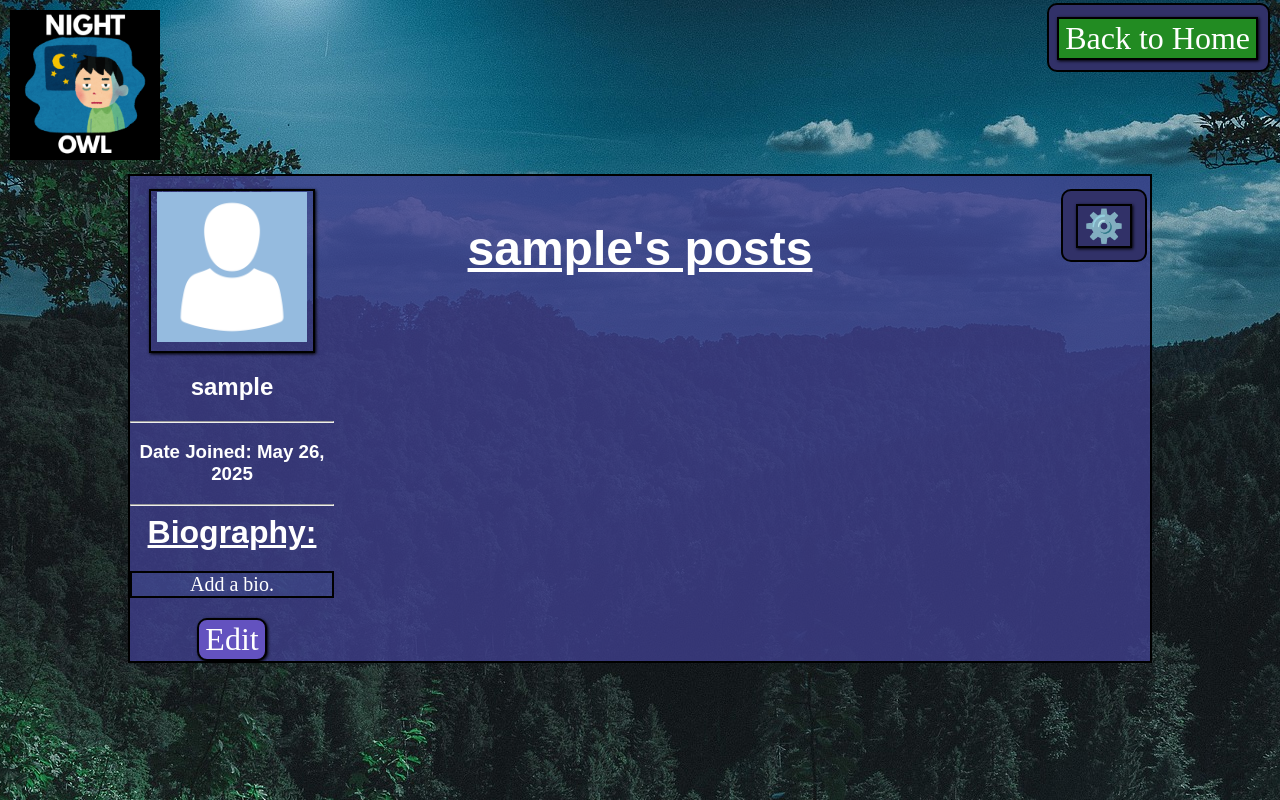
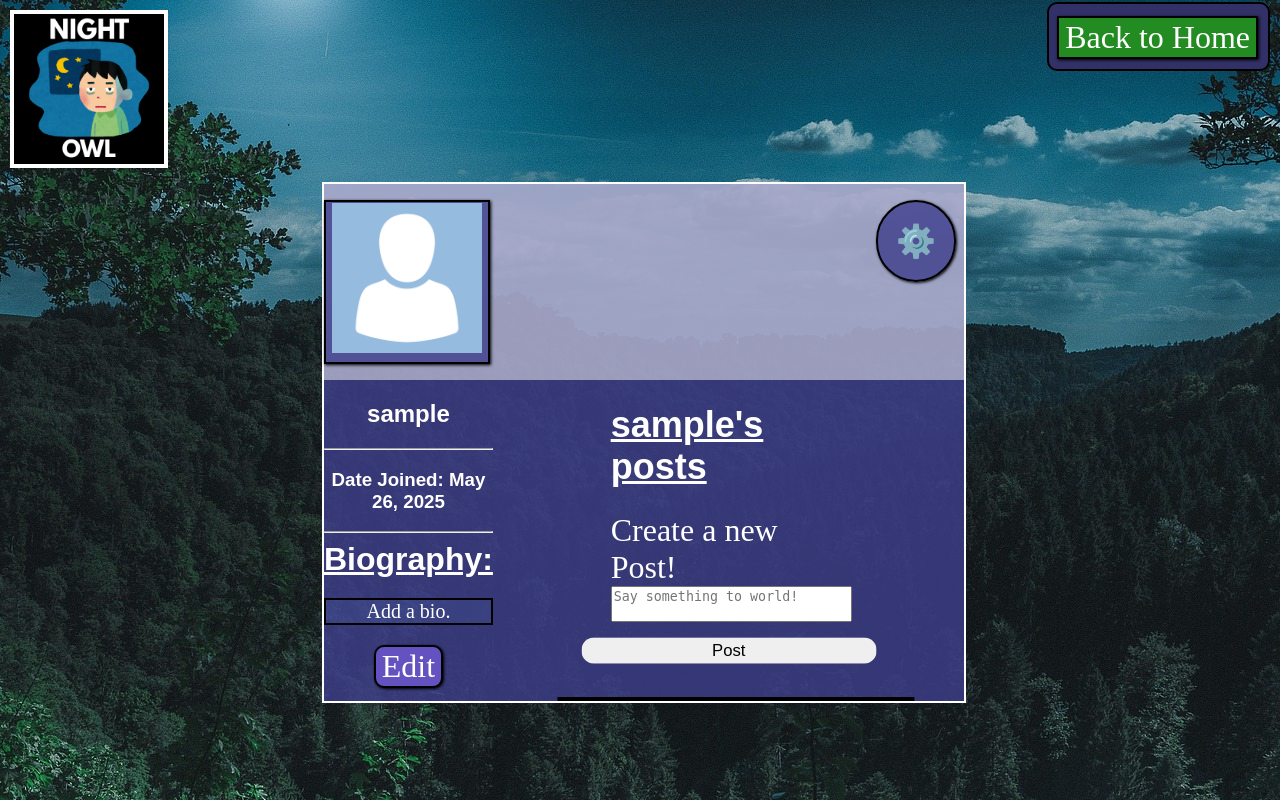
Before and after one commit to JoshuaThai/Microblogging-App, a Django app: page /profile/id/1/ in a window 1280 px wide. Run offline with Django 5.2, Linux system fonts and the light colour scheme; the visitor is signed in with stand-in values (Sample User, id 1); data comes from the database, SQL or seed files in the repository; data that the repository does not hold is empty.

Commit message:
Implement Post Creation Feature

```diff
--- a/BlogProject/Blog/static/css/style.css
+++ b/BlogProject/Blog/static/css/style.css
@@ -32,6 +32,7 @@ button{
 
 button:hover{
   /*scale: 120%;*/
+  cursor: pointer;
   opacity: 75%;
 }
 
@@ -115,11 +116,29 @@ label{
   font-family: "sans-serif";
 }
 
+/* Profile CSS */
+.userBio{
+  background-color: rgba(92,146,214,0.1);
+  border: 2px solid black;
+  font-size: 20px;
+  color: white;
+  text-align: center;
+}
+
+.posts{
+  /*max-width: 700px;*/
+  border: 2px solid black;
+  width: 200%;
+    transform: translateX(-50%);
+}
+
 .userPosts{
   background-color: rgba(92,146,214,0.1);
   border: 2px solid black;
+  border-radius: 10px;
   font-size: 20px;
-  color: white
+  color: white;
+  text-align: center;
 }
 
 a:visited{color:red;}
@@ -127,3 +146,8 @@ a:visited{color:red;}
 a{color:white;}
 
 a:hover{color:black}
+
+input[type="submit"]:hover{
+  cursor: pointer;
+  opacity: 50%;
+}
--- a/BlogProject/Blog/templates/profile.html
+++ b/BlogProject/Blog/templates/profile.html
@@ -21,68 +21,131 @@
             min-height: 100vh;
         }
 
-        .logo{
-            display: inline-block;
+        header{
+            display: flex;
+            flex-direction: row;
+            flex: 1 1 auto;
+        }
+
+        .logo img{
+            border: 4px solid white;
         }
 
         .signIn{
-            display: inline-block;
-            margin-top: -100px;
+            margin-top: -109px;
+        }
+        #profile{
+            display: flex;
+            flex: 1 1 auto;
+            justify-content: center;
+            align-items: center;
+            background-color: rgba(63, 63, 140, 0.8);
+            max-width:50vw;
+            min-height: 50vh;
+            transform: translate(50%, 0%);
+            border: 2px solid white;
+        }
+        #profileInfo {
+            display: grid;
+            grid-template-areas:
+            "top top"
+            "user_bio postSection";
+            grid-template-columns: 1fr 3fr;
+        }
+        {#Assigning the grid area#}
+        #profileInfo > #top{
+            grid-area: top;
+        }
+        #top{
+            display: flex;
+            flex: 1 1 auto;
+            justify-content: space-between;
+            padding-top: 1em;
+            padding-bottom: 1em;
+            background-color: rgba(255,255,255,0.5);
+        }
+        #settings{
+            background-color: rgba(63, 63, 140, 0.8);
+            border-radius: 2000px;
+            width: 12.5%;
+            height: 50%;
+            transform: translateX(-10%);
+        }
+        #profilePic{
+            background-color: rgba(63, 63, 140, 0.8);
+        }
+        #profileInfo > #user_bio{
+            grid-area: user_bio;
         }
 
-        #profile{
+        #user_bio{
+            text-align: center;
+        }
+
+        #profileInfo > #postSection{
+            grid-area: postSection;
+        }
+        #postSection{
+            display: grid;
+            grid-template-areas:
+            "createPost"
+            "posts";
+            grid-template-columns: 0.5fr;
+            justify-content: center;
+            {#border: 2px solid black;#}
+        }
+
+        #postSection > #createPost{
+            grid-area: createPost;
+        }
+        #createPost{
             display: flex;
-            background-color: rgba(63, 63, 140, 0.8);
-            justify-content: center;
-            padding-top: 1%;
-            margin-left: 10%;
-            margin-right: 10%;
-            margin-bottom: auto;
-            border: 2px solid black;
+            flex-direction: column;
+        }
+        #createPost form{
+            display: flex;
+            flex-direction: column;
+        }
 
+        #postSection > .posts{
+            grid-area: posts;
         }
-        #nav{
-            position: absolute;
-            margin-left: 72.5%;
-            border: 2px solid black;
-            border-radius: 10px;
-            padding: 1%;
-            background-color: rgb(49,49,104);
+        .userPosts{
+            display: flex;
+            flex-direction: column;
         }
-        #profileInfo{
-            margin-right: 80%; text-align: center;
+        {# Where the user's posts are listed out#}
+        .posts{
+            display: flex;
+            flex-direction: column;
+            max-width: 150%;
+            transform: translateX(-15%);
         }
-        #bioBox{
-            background-color: rgb(49,49,104);
-            position: absolute;
+        {##create:hover{#}
+        {#    cursor: pointer;#}
+        {#    opacity: 50%;#}
+        {##}
+        {##bioBox{#}
+        {#    background-color: rgb(49,49,104);#}
+        {#    position: absolute;#}
             {#display: flex;#}
             {#justify-content: center;#}
-            justify-content: center; /* vertical center */
-            align-items: center;     /* horizontal center */
-            width: 50%;
-            height: 50%;
-            left: 25%;
-            top: 25%;
-            z-index: 1;
-            border: 10px solid black;
-            text-align: center;
-        }
-        form{
-            display: flex;
-            flex-direction: column;
-            align-items: center;
+        {#    justify-content: center; /* vertical center */#}
+        {#    align-items: center;     /* horizontal center */#}
+        {#    width: 50%;#}
+        {#    height: 50%;#}
+        {#    left: 25%;#}
+        {#    top: 25%;#}
+        {#    z-index: 1;#}
+        {#    border: 10px solid black;#}
+        {#    text-align: center;#}
+        {##}
+        {#form{#}
+        {#    display: flex;#}
+        {#    flex-direction: column;#}
+        {#    align-items: center;#}
             {#height: 50%;#}
-        }
-        #bio{
-            width: 100%;
-            max-width: 600px;
-        }
-        #bioButton{
-            align-content: center;
-        }
-        #postSection{
-            position:absolute;
-        }
+        {##}
         </style>
 </head>
 <body>
@@ -94,15 +157,15 @@
                     {% csrf_token %}
                     <label for="bio">Biography</label><br><br>
 {#                            <input type="hidden" id="user_id" name="user_id" value="{{ profile_user.id }}">#}
-                     <textarea id="bio" name="bio" style = "resize: none; width: 200%;"
-                               maxlength="200">
-
-                     </textarea><br>
+                    <input type="hidden" name="action" value="editBio">
+                     <textarea id="bio" name="bio" style = "resize: block; width: 200%; max-height: 150%"
+                               maxlength="200"></textarea><br>
                     <input type="submit" value="Submit Biography"><br><br>
                 </form>
             <button id ="bioButton" onclick="showBox()">Close</button>
             </div>
         </div>
+
         <header>
             <div class = "logo">
                 <img src = "{% static 'images/Logo.png' %}" alt= "Night Owl logo" width="150" height="150">
@@ -111,45 +174,69 @@
                  <button class = "signUp" onclick = "location.href='{% url 'home' %}'">Back to Home</button>
              </div>
          </header>
+
         <div id = "profile">
+            <div id="profileInfo">
                 {#            margin-right: 400px;#}
-            <aside id = "profileInfo">
-{#                <h2>{{ profile_user.username }}!</h2>#}
-                <button onclick="alert('Clicked to view profile picture!')">
+                <div id="top">
+                    <button id="profilePic" onclick="alert('Clicked to view profile picture!')">
                         <img src="{% static 'images/placeholder_avatar.png' %}"
                          alt = "{{ profile_user.username }}'s profile picture"
                     width="150" height ="150">
                     </button>
+                    <button id="settings" onclick = "location.href='{% url 'settings' profile_user.id %}'">
+                        ⚙️</button>
+                </div>
+                <div id = "user_bio">
+    {#                <h2>{{ profile_user.username }}!</h2>#}
                     <h2>{{ profile_user.username }}</h2>
                     <hr>
                     <h3>Date Joined: {{ profile_user.accountCreated|date:"F j, Y" }}</h3>
                     <hr>
                     <label for="bio" style="font-family: sans-serif"><b><u>Biography:</u></b></label><br>
                     {% if profile_user.bio %}
-                    <p class = "userPosts">{{ profile_user.bio}}</p>
+                        <p class = "userBio">{{ profile_user.bio}}</p>
                     {% else %}
-                    <p class = "userPosts"> Add a bio.</p>
+                        <p class = "userBio"> Add a bio.</p>
                     {% endif %}
                     <button style ="border-radius: 10px; background-color: #6352bf;"
                             onclick = "showBox();">
                         Edit</button>
-            </aside>
+                </div>
+
                 <main id="postSection">
-                <h1 style="font-size: 48px; text-decoration: underline">{{ profile_user.username}}'s posts</h1>
+                    <div id="createPost">
+                        <h1 style="font-size: 36px; text-decoration: underline">
+                            {{ profile_user.username}}'s posts</h1>
+                    {% if profile_user.id == viewerId %}
+                        <form method="post" action="{% url 'profile' profile_user.id %}">
+                        {% csrf_token %}
+                            <input type="hidden" name="action" value="addPost">
+                            <label for="post">Create a new Post!</label>
+                            <textarea id="post" name="post" style = "resize: none; width: 100%;"
+                                      maxlength="200" placeholder="Say something to world!"></textarea><br>
+                        <input id="create" type="submit" value="Post"><br><br>
+                        </form>
+                    {% endif %}
+                    </div>
                     <div class="posts">
-
+                        {% for post in userPosts %}
+                            <div class="userPosts">
+                                <p>{{ post.text }}</p>
+                                <p>Post created: {{ post.created }}</p>
+                            </div>
+                        {% endfor %}
                     </div>
                 </main>
-{#        Aside above#}
-            <aside id="nav">
-                <button onclick = "location.href='{% url 'settings' profile_user.id %}'">⚙️</button>
-            </aside>
-            <br><br>
+            </div>
         </div>
         <br><br>
     </div>
 
     <script>
+        {#function hoverEffect(){#}
+        {#    document.getElementById("create").style.opacity = 0.5;#}
+        {##}
        document.addEventListener("DOMContentLoaded", function() {
         const bioText = "{{ profile_user.bio|escapejs }}";
         document.getElementById("bio").value = bioText;
--- a/BlogProject/Blog/views.py
+++ b/BlogProject/Blog/views.py
@@ -4,7 +4,7 @@ from django.contrib.auth.mixins import LoginRequiredMixin
 from django.shortcuts import render, redirect
 from django.views import View
 
-from .models import User
+from .models import User, Post
 
 
 # Create your views here.
@@ -130,14 +130,26 @@ class ProfileView(LoginRequiredMixin, View):
     def get(self, request, id):
         print('id', id)
         user = User.objects.filter(id=id).first()
-        return render(request, 'profile.html', {'profile_user': user})
+        posts = Post.objects.filter(author=user).all()
+        return render(request, 'profile.html', {
+            'profile_user': user,
+            'viewerId': id,
+            'userPosts': posts})
     def post(self, request, id):
-        biography = request.POST.get('bio')
+        action = request.POST.get('action')
+        if action == 'editBio':
+            biography = request.POST.get('bio')
+            user = User.objects.filter(id=id).first()
+            user.bio = biography
+            user.save()
+            user = User.objects.filter(id=id).first()
+            # return render(request, 'profile.html', {'profile_user': user, 'viewerId': id})
+            return redirect('profile', id)
+        post = request.POST.get('post')
         user = User.objects.filter(id=id).first()
-        user.bio = biography
-        user.save()
-        user = User.objects.filter(id=id).first()
-        return render(request, 'profile.html', {'profile_user': user})
+        new_post = Post.objects.create(author=user, text=post)
+        new_post.save()
+        return redirect('profile', id)
 class SettingsView(LoginRequiredMixin, View):
     def get(self, request, id):
         print('id', id)
```
Lines whose indentation alone changed are shown as unchanged.
